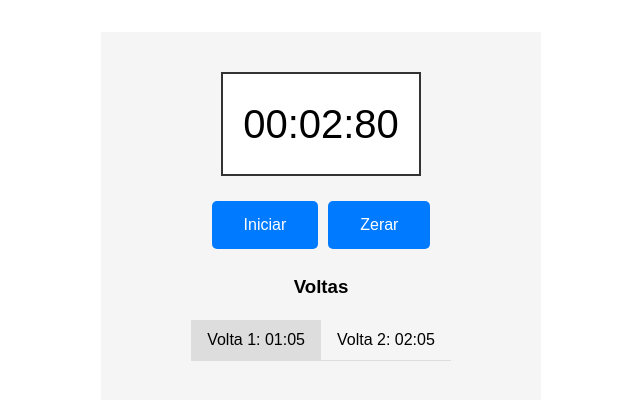
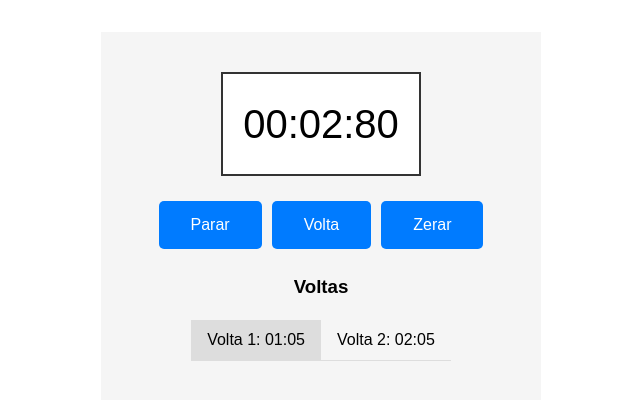
Before and after one commit to fjuncal/stopwatch-react, a React (Vite) app: page / in a window 1280 px wide. Both pictures are taken after a click on the button "Iniciar". Shown: the top 400 px of the page, without its empty margins (319-959 px from the left). Built offline with nearby package versions, Linux system fonts and the light colour scheme.

Commit message:
Implementing methods stopTimer and ResetTimer

```diff
--- a/src/components/Timer.jsx
+++ b/src/components/Timer.jsx
@@ -17,6 +17,13 @@
 
     return `${minutes}:${seconds}:${centiSeconds}`;
   };
+
+  const resetTimer = () => {
+    setMilliseconds(0);
+    setTimerOn(false);
+    setLaps([]);
+  };
+
   const startTimer = (interval) => {
     return setInterval(() => {
       setMilliseconds((prevMilliseconds) => prevMilliseconds + 10);
@@ -26,6 +33,11 @@
   const stopTimer = (interval) => {
     clearInterval(interval);
     return interval;
+  };
+
+  const addLap = () => {
+    setLaps([...laps, formatTime()]);
+    console.log(laps);
   };
 
   useEffect(() => {
@@ -44,8 +56,11 @@
     <div className="timer-container">
       <TimerDisplay time={formatTime()} />
       <TimerControls
+        timerOn={timerOn}
         onStart={() => setTimerOn(true)}
         onStop={() => setTimerOn(false)}
+        onReset={resetTimer}
+        onLap={addLap}
       />
       <LapList />
     </div>
--- a/src/components/TimerControls.jsx
+++ b/src/components/TimerControls.jsx
@@ -1,10 +1,12 @@
 import React from "react";
 
-const TimerControls = ({ onStart, onStop }) => {
+const TimerControls = ({ timerOn, onStart, onStop, onReset, onLap }) => {
   return (
     <div className="timer-controls">
-      <button onClick={onStart}>Iniciar</button>
-      <button onClick={onStop}>Zerar</button>
+      {!timerOn && <button onClick={onStart}>Iniciar</button>}
+      {timerOn && <button onClick={onStop}>Parar</button>}
+      {timerOn && <button onClick={onLap}>Volta</button>}
+      <button onClick={onReset}>Zerar</button>
     </div>
   );
 };
```
